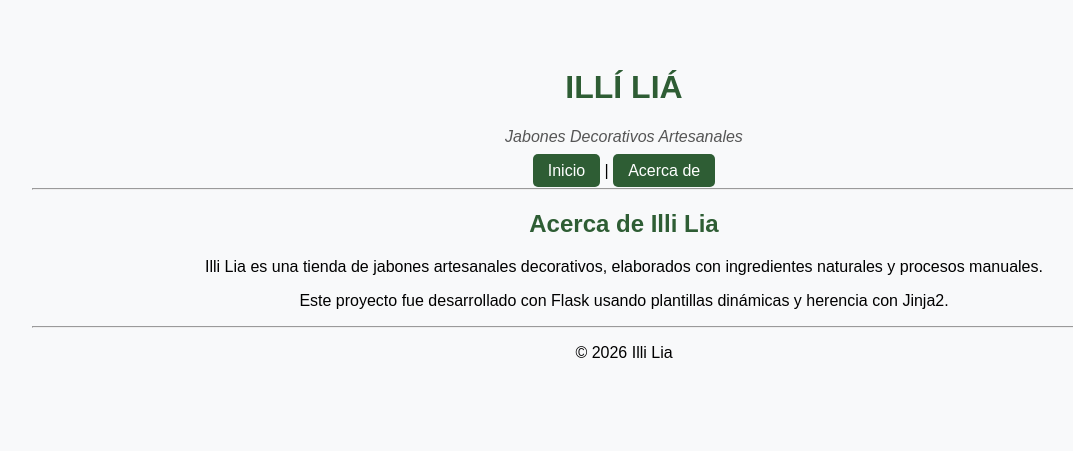
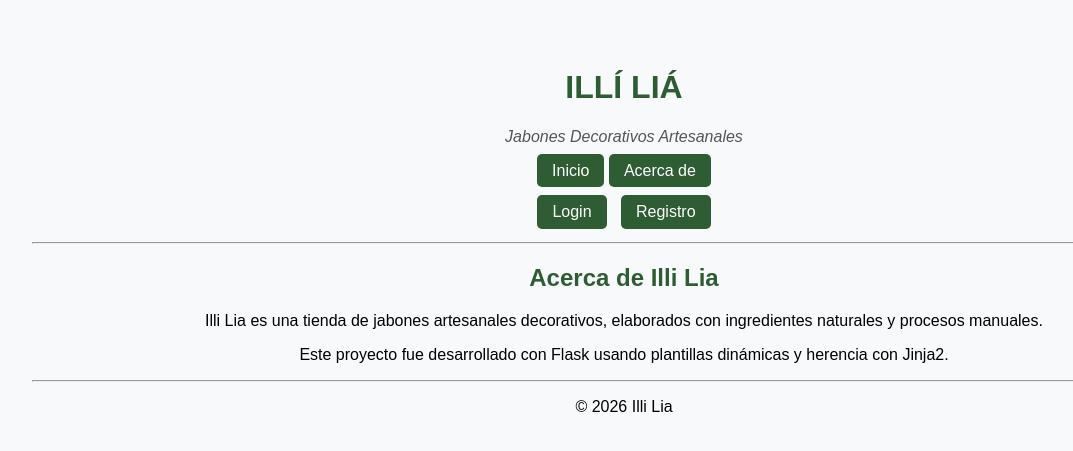
Before and after one commit to GisselaSelena/illi-lia-flask, a Flask app: page /about in a window 1280 px wide. Shown: the top 451 px of the page, without its empty margins (16-1089 px from the left). Run offline with Flask 3, Linux system fonts and the light colour scheme.

Commit message:
Proyecto final Flask con autenticación y MySQL

```diff
--- a/app.py
+++ b/app.py
@@ -1,3 +1,5 @@
+from flask_login import LoginManager, login_user, logout_user, login_required, current_user
+from models import Usuario
 from flask import Flask, render_template, request, redirect
 from conexion.conexion import obtener_conexion
 import os
@@ -8,6 +10,27 @@ from inventario.database import leer_txt, leer_json, leer_csv
 
 app = Flask(__name__)
 
+app.secret_key = "secret123"
+
+login_manager = LoginManager()
+login_manager.init_app(app)
+login_manager.login_view = "login"
+
+@login_manager.user_loader
+def load_user(user_id):
+
+    conexion = obtener_conexion()
+    cursor = conexion.cursor()
+
+    cursor.execute("SELECT * FROM usuarios WHERE id_usuario = %s", (user_id,))
+    user = cursor.fetchone()
+
+    conexion.close()
+
+    if user:
+        return Usuario(user[0], user[1], user[2], user[3])
+
+    return None
 
 @app.route("/")
 def home():
@@ -43,6 +66,7 @@ def ver_datos():
 
 # VER USUARIOS DESDE MYSQL
 @app.route("/usuarios")
+@login_required
 def usuarios():
 
     conexion = obtener_conexion()
@@ -59,6 +83,7 @@ def usuarios():
 
 # AGREGAR USUARIO MYSQL
 @app.route("/agregar_usuario", methods=["GET", "POST"])
+@login_required
 def agregar_usuario():
 
     if request.method == "POST":
@@ -83,6 +108,7 @@ def agregar_usuario():
     return render_template("agregar_usuario.html")
 
 @app.route("/eliminar_usuario/<int:id>")
+@login_required
 def eliminar_usuario(id):
 
     conexion = obtener_conexion()
@@ -96,6 +122,7 @@ def eliminar_usuario(id):
     return redirect("/usuarios")
 
 @app.route("/editar_usuario/<int:id>", methods=["GET", "POST"])
+@login_required
 def editar_usuario(id):
 
     conexion = obtener_conexion()
@@ -124,6 +151,65 @@ def editar_usuario(id):
 
     return render_template("editar_usuario.html", usuario=usuario)
 
+@app.route("/registro", methods=["GET", "POST"])
+def registro():
+
+    if request.method == "POST":
+
+        nombre = request.form["nombre"]
+        mail = request.form["mail"]
+        password = request.form["password"]
+
+        conexion = obtener_conexion()
+        cursor = conexion.cursor()
+
+        cursor.execute(
+            "INSERT INTO usuarios (nombre, mail, password) VALUES (%s,%s,%s)",
+            (nombre, mail, password)
+        )
+
+        conexion.commit()
+        conexion.close()
+
+        return redirect("/login")
+
+    return render_template("registro.html")
+
+@app.route("/login", methods=["GET", "POST"])
+def login():
+
+    mensaje = None
+
+    if request.method == "POST":
+
+        mail = request.form["mail"]
+        password = request.form["password"]
+
+        conexion = obtener_conexion()
+        cursor = conexion.cursor()
+
+        cursor.execute(
+            "SELECT * FROM usuarios WHERE mail=%s AND password=%s",
+            (mail, password)
+        )
+
+        user = cursor.fetchone()
+        conexion.close()
+
+        if user:
+            usuario = Usuario(user[0], user[1], user[2], user[3])
+            login_user(usuario)
+            return redirect("/usuarios")
+        else:
+            mensaje = "Usuario o contraseña incorrecta"
+
+    return render_template("login.html", mensaje=mensaje)
+@app.route("/logout")
+@login_required
+def logout():
+    logout_user()
+    return redirect("/login")
+
 if __name__ == "__main__":
     port = int(os.environ.get("PORT", 10000))
-    app.run(host="0.0.0.0", port=port)
+    app.run(host="0.0.0.0", port=port, debug=True)
--- a/requirements.txt
+++ b/requirements.txt
@@ -1,6 +1,7 @@
 blinker==1.9.0
 click==8.1.8
 Flask==3.1.3
+Flask-Login==0.6.3
 importlib_metadata==8.7.1
 itsdangerous==2.2.0
 Jinja2==3.1.6
--- a/static/styles.css
+++ b/static/styles.css
@@ -25,3 +25,12 @@ a {
 a:hover {
     background-color: #1f3f24;
 }
+
+.auth {
+    margin-top: 10px;
+}
+
+.auth a {
+    display: inline-block;
+    margin: 5px;
+}
--- a/templates/base.html
+++ b/templates/base.html
@@ -12,9 +12,20 @@
     <p class="eslogan">Jabones Decorativos Artesanales</p>
 
     <nav>
-        <a href="/">Inicio</a> |
+        <a href="/">Inicio</a>
         <a href="/about">Acerca de</a>
     </nav>
+
+    <div class="auth">
+        {% if current_user.is_authenticated %}
+            <p>Bienvenido, {{ current_user.nombre }}</p>
+            <a href="/logout">Cerrar sesión</a>
+        {% else %}
+            <a href="/login">Login</a>
+            <a href="/registro">Registro</a>
+        {% endif %}
+    </div>
+
     <hr>
 </header>
 
@@ -24,6 +35,7 @@
 </main>
 
 <hr>
+
 <footer>
     <p>© 2026 Illi Lia</p>
 </footer>
```
Also changed, not shown: models.py (added, +8 -0 lines), templates/database.sql (added, +10 -0 lines), templates/login.html (added, +17 -0 lines), templates/registro.html (added, +13 -0 lines).
